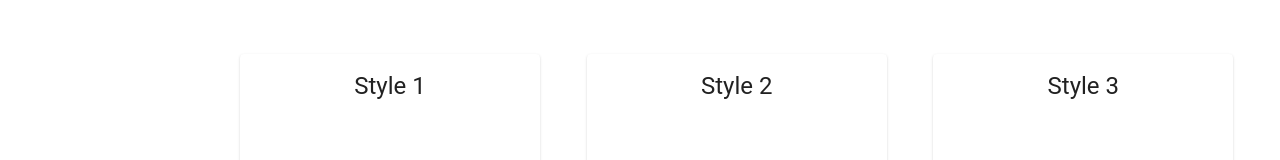
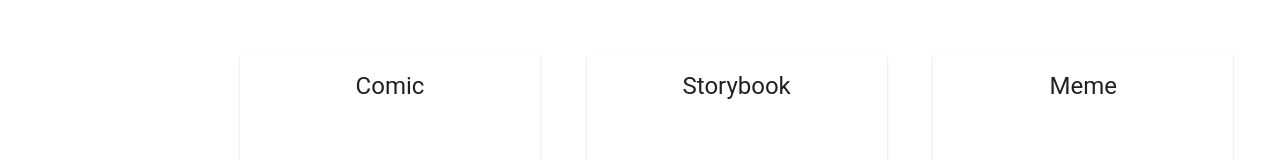
Before and after one commit to Funread/funread, a React (Create React App) app in the folder frontend/: page /createbook in a window 1280 px wide. Shown: the part 120-280 px from the top of the page. Built offline with nearby package versions, Linux system fonts and the light colour scheme.

Commit message:
book creation done

```diff
--- a/frontend/src/Components/Books/PageOneBookCreator.jsx
+++ b/frontend/src/Components/Books/PageOneBookCreator.jsx
@@ -38,7 +38,7 @@ class PageOneBookCreator extends React.Component {
                             }}>
                             <CardContent>
                             <Typography gutterBottom variant="h5" component="div">
-                                Style 1
+                                Comic
                             </Typography>
                             </CardContent>
                         </CardActionArea>
@@ -52,7 +52,7 @@ class PageOneBookCreator extends React.Component {
                             }}>
                             <CardContent>
                             <Typography gutterBottom variant="h5" component="div">
-                                Style 2
+                                Storybook
                             </Typography>
                             </CardContent>
                         </CardActionArea>
@@ -69,7 +69,7 @@ class PageOneBookCreator extends React.Component {
                             }}>
                             <CardContent>
                             <Typography gutterBottom variant="h5" component="div">
-                                Style 3
+                                Meme
                             </Typography>
                             </CardContent>
                         </CardActionArea>
```
Also changed, not shown: frontend/src/Components/Books/PageThreeBookCreator.jsx (+0 -14 lines).
